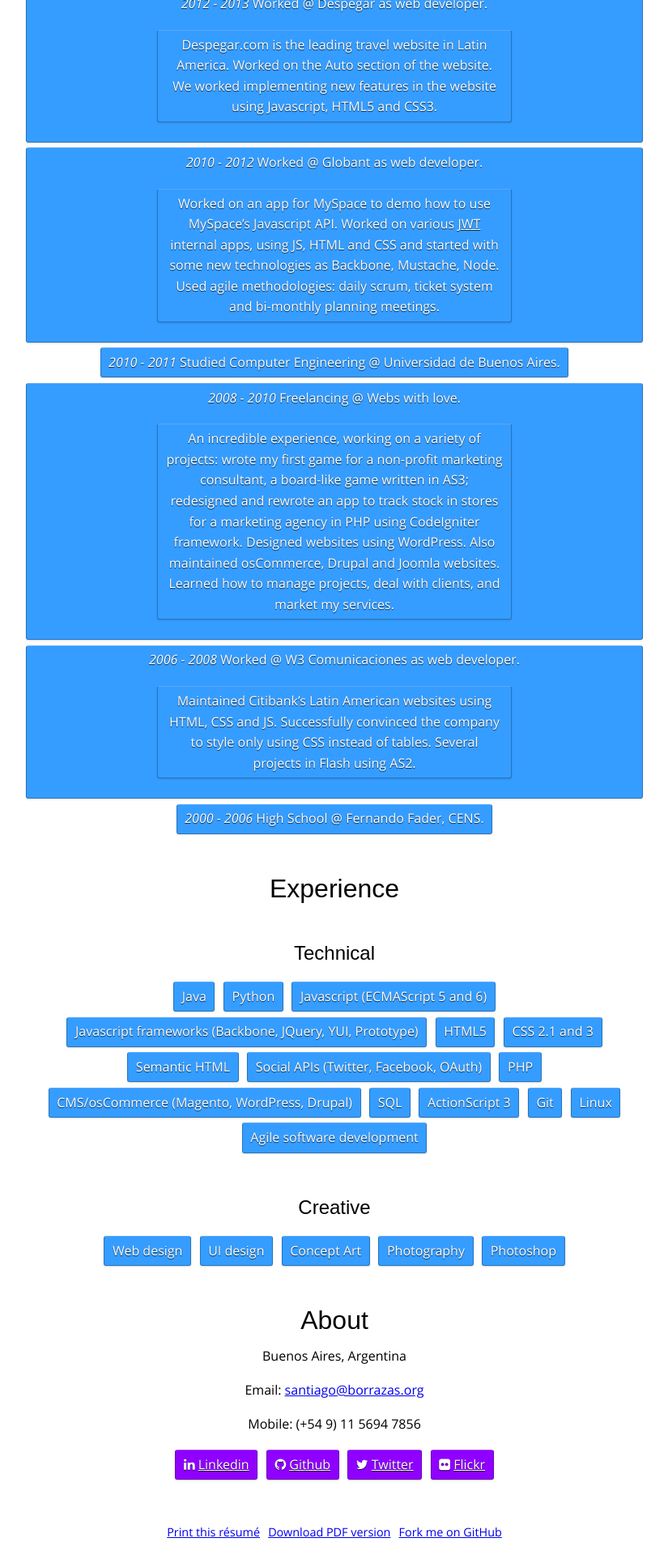
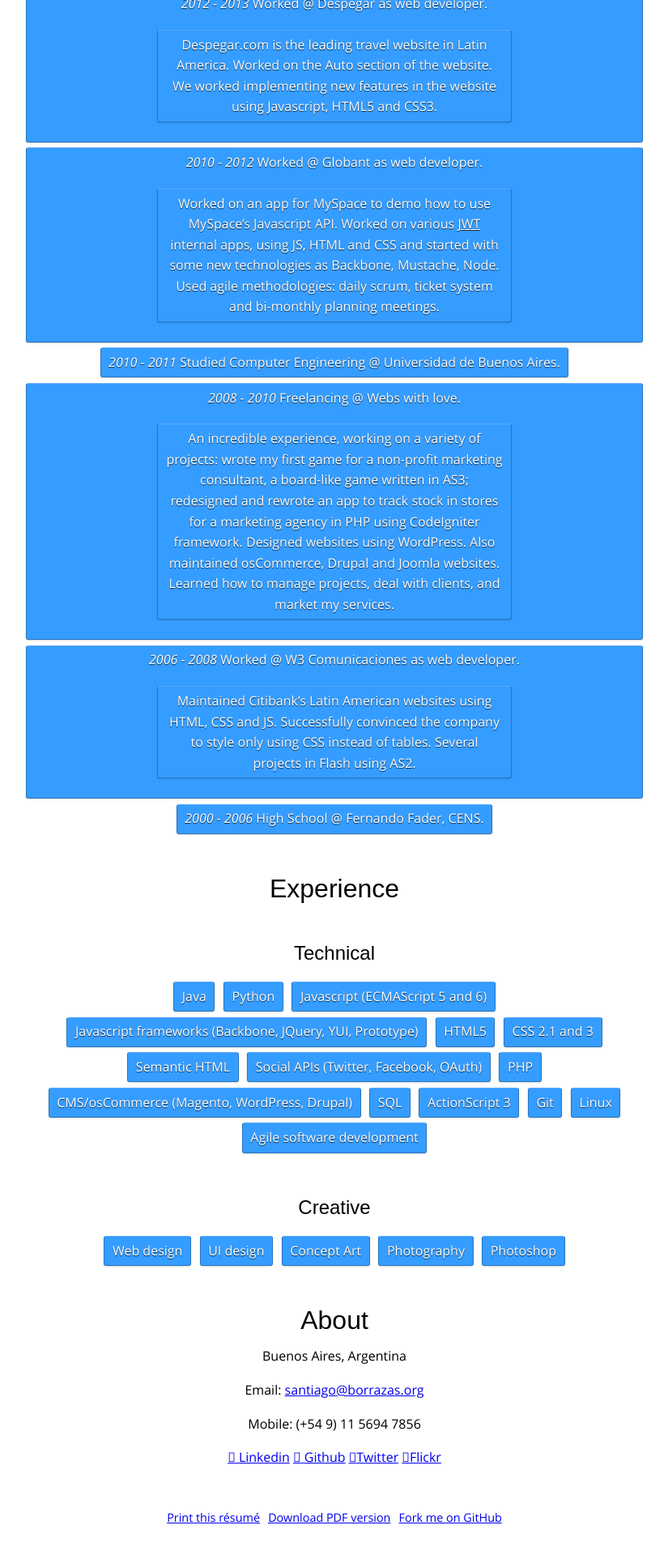
Before and after one commit to sanbor/cv, a Jekyll site: the page built from index.markdown, in a window 1280 px wide. Shown: the part 1189-3109 px from the top of the page at 81% size, without its empty margins (227-1052 px from the left). Built offline with Jekyll 4.4.1, drawn with Linux system fonts in a browser that asks for light colours; some web fonts are replaced.

Commit message:
Update html layout

```diff
--- a/_layouts/cv.borrazas.org.html
+++ b/_layouts/cv.borrazas.org.html
@@ -16,24 +16,12 @@
 
         {{ content }}
 
-        <ul class="links">
-            <li>
-                <span>&#xf0e1;</span>
-                <a href="https://www.linkedin.com/in/sanbor">Linkedin</a>
-            </li>
-            <li>
-                <span>&#xf09b;</span> <a href="https://github.com/sanbor">
-                    Github</a>
-            </li>
-            <li>
-                <span>&#xf099;</span> <a href="https://twitter.com/sanbor">
-                    Twitter</a>
-            </li>
-            <li>
-                <span>&#xf16e;</span> <a href="http://flickr.com/sanbor">
-                    Flickr</a>
-            </li>
-        </ul>
+        <div class="links">
+          <a href="https://www.linkedin.com/in/sanbor"><span>&#xf0e1;</span> <span>Linkedin</span></a>
+          <a href="https://github.com/sanbor"><span>&#xf09b;</span> <span>Github</span></a>
+          <a href="https://twitter.com/sanbor"><span>&#xf099;</span><span>Twitter</span></a>
+          <a href="https://flickr.com/sanbor"><span>&#xf16e;</span><span>Flickr</span></a>
+        </div>
 
         <footer>
             <a href="javascript:window.print()">Print this résumé</a>
```
Also changed, not shown: other parts of _layouts/cv.borrazas.org.html (+1 -1 lines).
